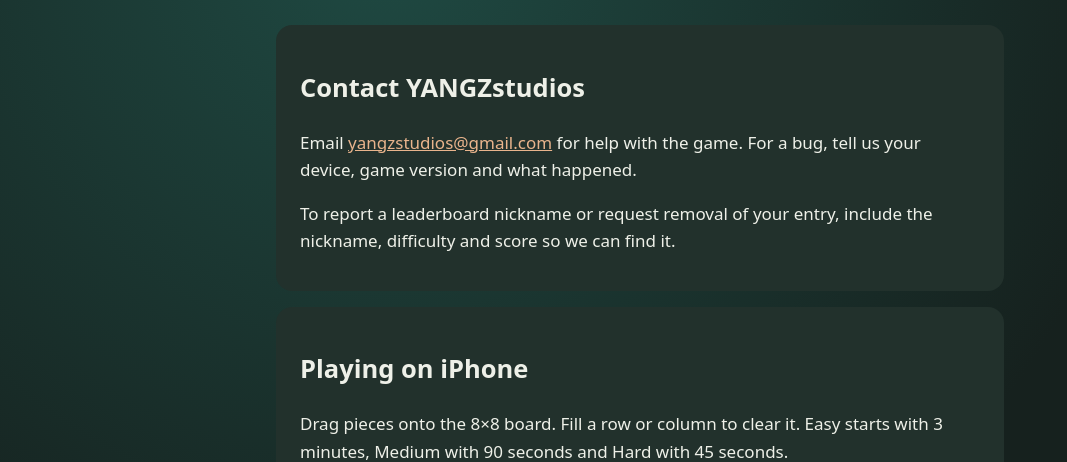
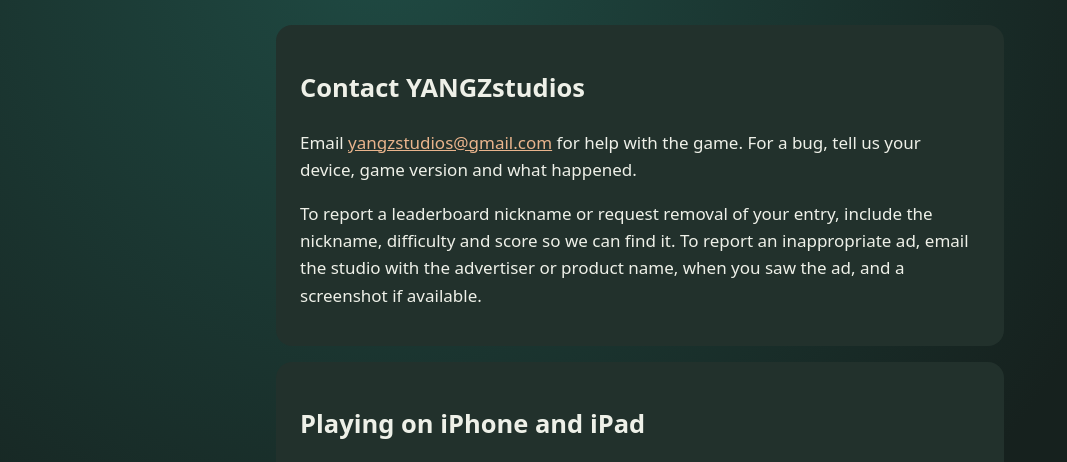
Before and after one commit to yangz-studios/bopblock, a plain HTML site: page index.html in a window 1280 px wide. Shown: the part 343-805 px from the top of the page, without its empty margins (0-1067 px from the left). Drawn offline with Linux system fonts and the light colour scheme.

Commit message:
Update iPad support and ad reporting

```diff
--- a/index.html
+++ b/index.html
@@ -29,11 +29,11 @@
   <section>
     <h2>Contact YANGZstudios</h2>
     <p>Email <a href="mailto:yangzstudios@gmail.com">yangzstudios@gmail.com</a> for help with the game. For a bug, tell us your device, game version and what happened.</p>
-    <p>To report a leaderboard nickname or request removal of your entry, include the nickname, difficulty and score so we can find it.</p>
+    <p>To report a leaderboard nickname or request removal of your entry, include the nickname, difficulty and score so we can find it. To report an inappropriate ad, email the studio with the advertiser or product name, when you saw the ad, and a screenshot if available.</p>
   </section>
 
   <section>
-    <h2>Playing on iPhone</h2>
+    <h2>Playing on iPhone and iPad</h2>
     <p>Drag pieces onto the 8×8 board. Fill a row or column to clear it. Easy starts with 3 minutes, Medium with 90 seconds and Hard with 45 seconds.</p>
     <p>Each used slot refills immediately. A refill has a 25% chance to give you an item while the tray holds fewer than two items. Open How to Play for the six item descriptions.</p>
     <p>You can play offline. When you reconnect, the game can send your best completed scores. Open Leaderboards and choose a difficulty to see its top ten. Your nickname is public, so choose one you are comfortable sharing.</p>
```
